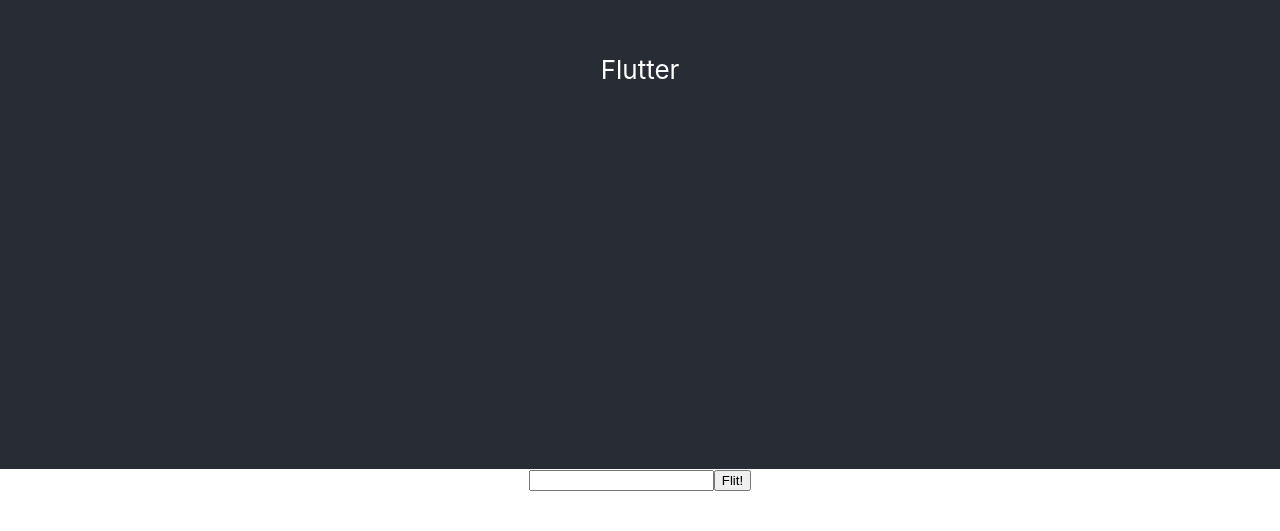
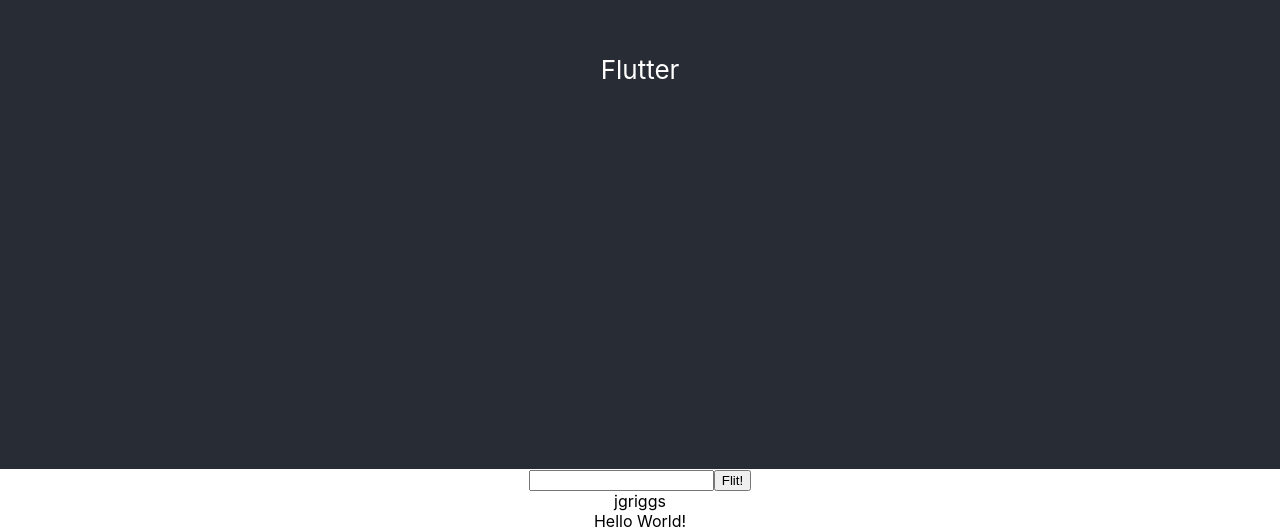
Before and after one commit to jocafrin/TwitterClone, a React (Create React App) app in the folder twitter_clone/: page / in a window 1280 px wide. Shown: the part 331-862 px from the top of the page. Before the commit the page ends 822 px from the top, so only its background shows below. Built offline with nearby package versions, Linux system fonts and the light colour scheme.

Commit message:
Completed functionality

```diff
--- a/twitter_clone/src/components/EntryContainer.js
+++ b/twitter_clone/src/components/EntryContainer.js
@@ -29,9 +29,11 @@
         this.setState({[event.target.name]: event.target.value });
     };
 
-    newEntryHandler = () => {
+    newEntryHandler = (event) => {
+        event.preventDefault();
         const text = this.state.text;
         const addEntry = {
+            username: "jgriggs",
             text,
             id: this.props.entries ? this.props.entries.length: 0
         }
--- a/twitter_clone/src/components/EntryList.js
+++ b/twitter_clone/src/components/EntryList.js
@@ -4,10 +4,18 @@
   return (
     <div className="flitList">
       {props.entries.map(flit => {
-        return <div className="eachFlit">{flit.text}</div>;
+        return (
+          <div>
+            <span>{flit.username}</span>
+            <div className="eachFlit">{flit.text}</div>
+          </div>
+        );
       })}
     </div>
   );
 };
 
 export default EntryList;
+
+
+// eachFlit should be inline block
--- a/twitter_clone/src/reducers/entries.js
+++ b/twitter_clone/src/reducers/entries.js
@@ -1,6 +1,6 @@
 import { NEW_ENTRY, GET_ENTRY } from "../actions";
 
-export default (entries = [], action) => {
+export default (entries = [{text: "Hello World!", id: 0, username: "jgriggs" }], action) => {
   switch (action.type) {
     case NEW_ENTRY:
       return [...entries, action.payload];
```
